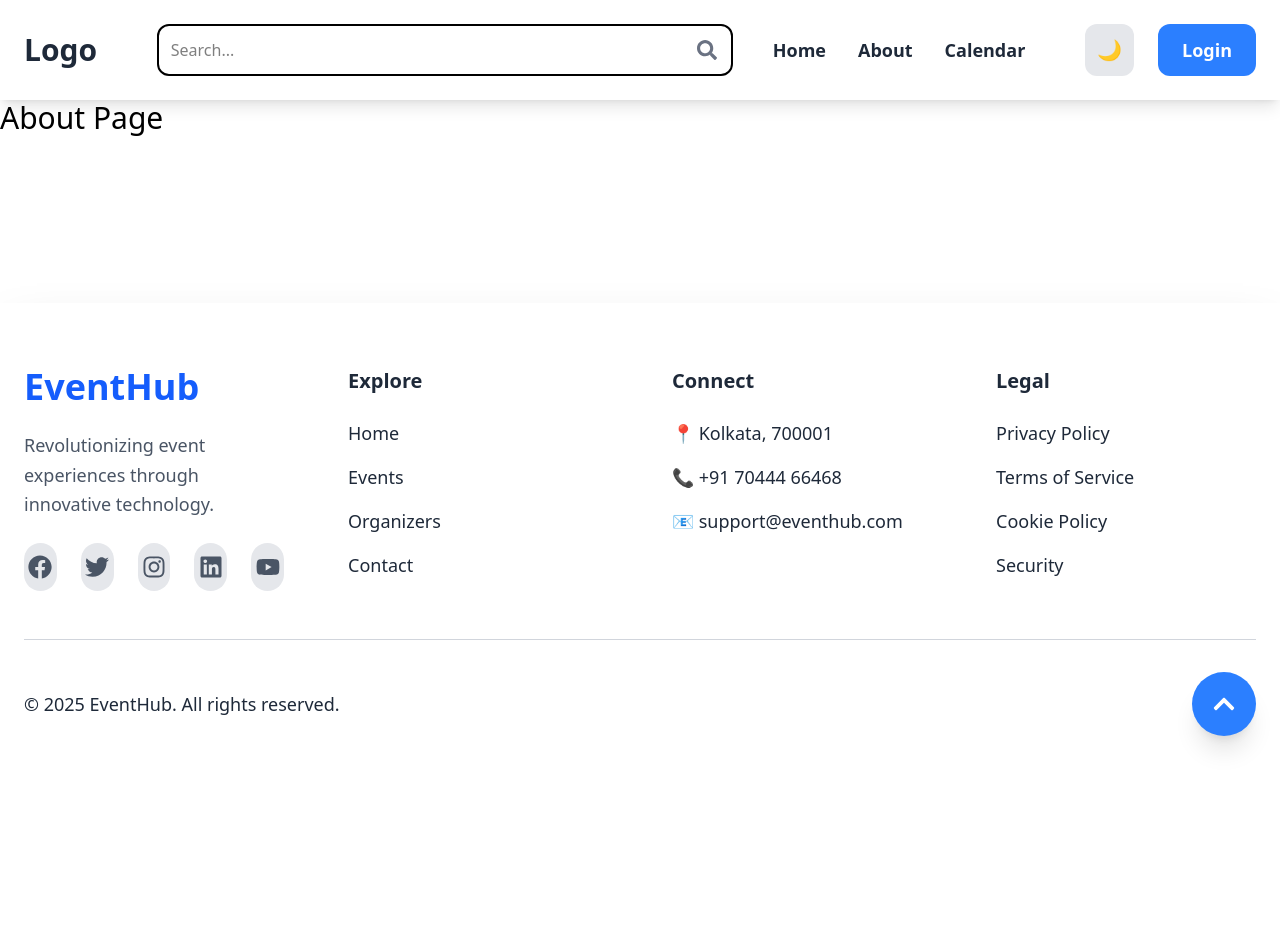
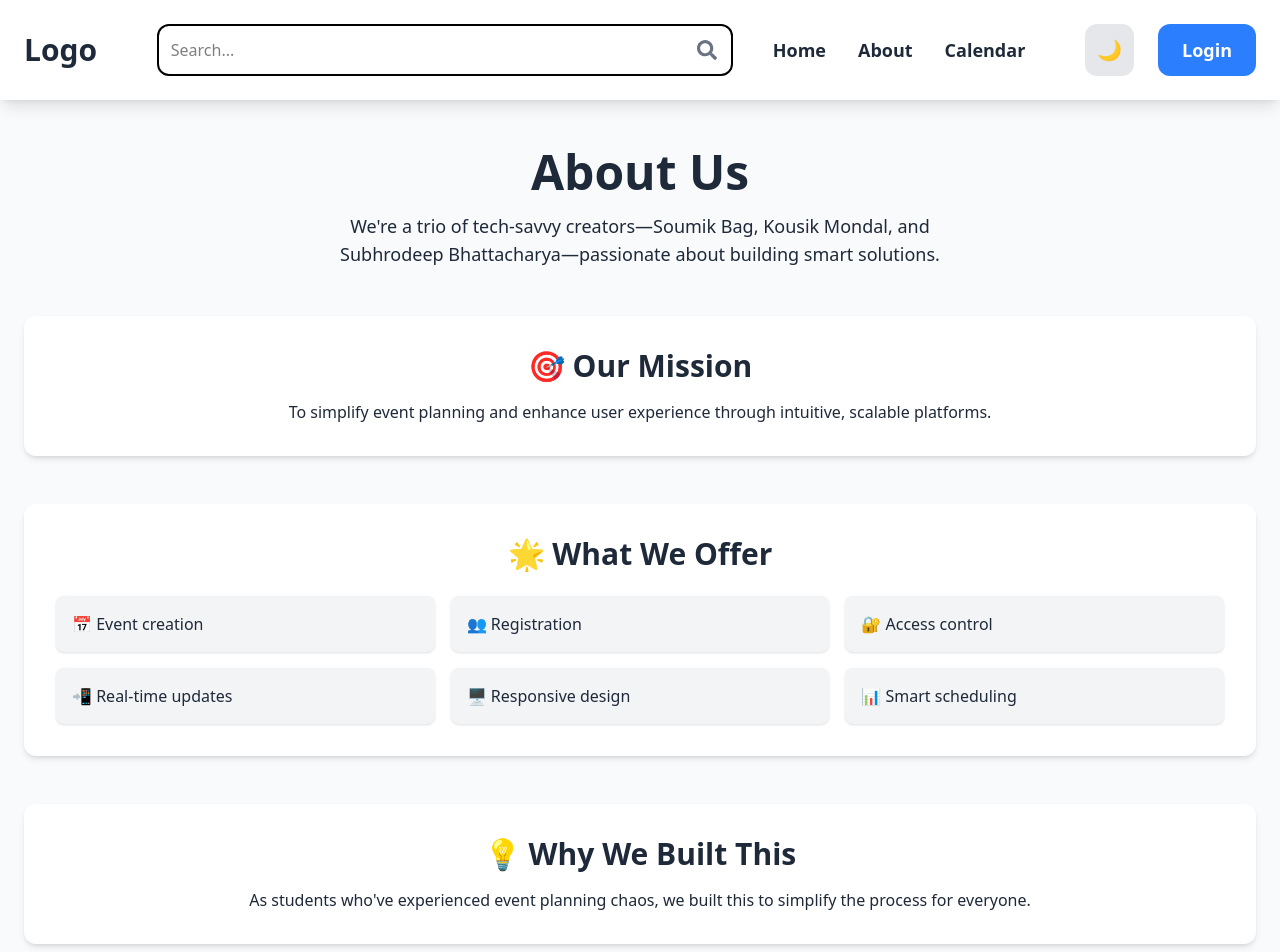
Before and after one commit to subhradeep09/Divertion-1.0, a React (Vite) app in the folder Frontend/: page /about in a window 1280 px wide. Shown: the top 952 px of the page. Before the commit the page ends 800 px from the top, so only its background shows below. Built offline with nearby package versions, Linux system fonts and the light colour scheme.

Commit message:
Created the about us page

```diff
--- a/Frontend/src/Components/UpcomingEventDetails.jsx
+++ b/Frontend/src/Components/UpcomingEventDetails.jsx
@@ -1,4 +1,4 @@
-import React, { useState, useEffect } from "react";
+import React, { useState } from "react";
 import { useLocation, Link } from "react-router-dom";
 import { useNavigate } from "react-router-dom";
 
@@ -7,8 +7,6 @@ const UpcomingEventDetails = () => {
   const navigate = useNavigate();
   const [activeTab, setActiveTab] = useState("overview");
   const [expandedFAQ, setExpandedFAQ] = useState(null); // Track which FAQ is expanded
-  const [loading, setLoading] = useState(true);
-  const [error, setError] = useState(null);
 
   const agenda = [
     {
@@ -67,29 +65,6 @@ const UpcomingEventDetails = () => {
   const toggleFAQ = (index) => {
     setExpandedFAQ(expandedFAQ === index ? null : index); // Toggle the expanded state
   };
-
-  // Simulate data fetching
-  useEffect(() => {
-    const fetchData = async () => {
-      try {
-        // Simulate an API call
-        await new Promise((resolve) => setTimeout(resolve, 1000));
-        setLoading(false);
-      } catch (err) {
-        setError("Failed to load event details.");
-        setLoading(false);
-      }
-    };
-    fetchData();
-  }, []);
-
-  if (loading) {
-    return <div className="text-center">Loading...</div>;
-  }
-
-  if (error) {
-    return <div className="text-center text-red-500">{error}</div>;
-  }
 
   // Countdown Timer
   const eventDate = new Date(event.date);
--- a/Frontend/src/Pages/About.jsx
+++ b/Frontend/src/Pages/About.jsx
@@ -1,2 +1,150 @@
-const About = () => <h1 className="text-3xl">About Page</h1>;
-export default About;
+import React, { useContext } from 'react';
+import { FaLinkedin, FaGithub, FaFacebook, FaInstagram } from 'react-icons/fa';
+import { ThemeContext } from '../Context/ThemeContext';
+
+const AboutUs = () => {
+  const { isDarkMode: isDark } = useContext(ThemeContext);
+
+  const cardClasses = "rounded-xl p-6 sm:p-8 shadow-md transition-colors duration-300";
+  const featureCardClasses = "p-4 rounded-lg shadow-sm transition-colors duration-300";
+
+  return (
+    <div className={`min-h-screen py-12 px-4 sm:px-6 ${
+      isDark ? 'dark bg-gray-900 text-gray-100' : 'bg-gray-50 text-gray-800'
+    }`}>
+
+      <div className="max-w-7xl mx-auto space-y-12">
+        {/* Header */}
+        <div className="text-center">
+          <h1 className="text-4xl sm:text-5xl font-bold mb-4">About Us</h1>
+          <p className="text-lg max-w-2xl mx-auto">
+            We're a trio of tech-savvy creators—Soumik Bag, Kousik Mondal, and Subhrodeep Bhattacharya—passionate about building smart solutions.
+          </p>
+        </div>
+
+        {/* Our Mission */}
+        <div className={`${cardClasses} ${isDark ? 'bg-gray-800' : 'bg-white'}`}>
+          <h2 className="text-2xl sm:text-3xl font-bold text-center mb-4">🎯 Our Mission</h2>
+          <p className="text-center">
+            To simplify event planning and enhance user experience through intuitive, scalable platforms.
+          </p>
+        </div>
+
+        {/* What We Offer */}
+        <div className={`${cardClasses} ${isDark ? 'bg-gray-800' : 'bg-white'}`}>
+          <h2 className="text-2xl sm:text-3xl font-bold text-center mb-6">🌟 What We Offer</h2>
+          <div className="grid grid-cols-1 sm:grid-cols-2 md:grid-cols-3 gap-4">
+            {[
+              '📅 Event creation',
+              '👥 Registration',
+              '🔐 Access control',
+              '📲 Real-time updates',
+              '🖥️ Responsive design',
+              '📊 Smart scheduling'
+            ].map((item, idx) => (
+              <div
+                key={idx}
+                className={`${featureCardClasses} ${
+                  isDark ? 'bg-gray-700 hover:bg-gray-600' : 'bg-gray-100 hover:bg-gray-200'
+                }`}
+              >
+                {item}
+              </div>
+            ))}
+          </div>
+        </div>
+
+        {/* Why We Built This */}
+        <div className={`${cardClasses} ${isDark ? 'bg-gray-800' : 'bg-white'}`}>
+          <h2 className="text-2xl sm:text-3xl font-bold text-center mb-4">💡 Why We Built This</h2>
+          <p className="text-center">
+            As students who've experienced event planning chaos, we built this to simplify the process for everyone.
+          </p>
+        </div>
+
+        {/* Meet the Team */}
+        <div>
+          <h2 className="text-2xl sm:text-3xl font-bold text-center mb-8">👨‍💻 Meet the Team</h2>
+          <div className="grid grid-cols-1 md:grid-cols-3 gap-6">
+            {[
+              {
+                name: "Soumik Bag",
+                title: "MERN Stack Developer",
+                bio: "Creates intuitive user experiences and explores new technologies.",
+                image: "https://via.placeholder.com/150",
+                social: {
+                  linkedin: "#",
+                  github: "#",
+                  facebook: "#",
+                  instagram: "#",
+                },
+              },
+              {
+                name: "Kousik Mondal",
+                title: "Backend Developer",
+                bio: "Builds robust systems and ensures data integrity.",
+                image: "https://via.placeholder.com/150",
+                social: {
+                  linkedin: "#",
+                  github: "#",
+                  facebook: "#",
+                  instagram: "#",
+                },
+              },
+              {
+                name: "Subhrodeep Bhattacharya",
+                title: "Frontend Developer",
+                bio: "Focuses on seamless interfaces and problem-solving.",
+                image: "https://via.placeholder.com/150",
+                social: {
+                  linkedin: "#",
+                  github: "#",
+                  facebook: "#",
+                  instagram: "#",
+                },
+              }
+            ].map((member, index) => (
+              <div
+                key={index}
+                className={`${cardClasses} ${isDark ? 'bg-gray-800' : 'bg-white'} hover:scale-[1.02] transition-transform duration-300`}
+              >
+                <img
+                  src={member.image}
+                  alt={member.name}
+                  className="w-32 h-32 rounded-full mx-auto mb-4 border-4 border-gray-200 dark:border-gray-600"
+                />
+                <h3 className="text-xl font-semibold mb-1">{member.name}</h3>
+                <p className={`text-sm italic ${isDark ? 'text-gray-300' : 'text-gray-600'}`}>{member.title}</p>
+                <p className="mt-2 text-sm">{member.bio}</p>
+                <div className="mt-4 flex justify-center space-x-4">
+                  <a href={member.social.linkedin} className="text-gray-600 hover:text-blue-600 dark:text-gray-300 dark:hover:text-blue-400">
+                    <FaLinkedin size={20} />
+                  </a>
+                  <a href={member.social.github} className="text-gray-600 hover:text-gray-800 dark:text-gray-300 dark:hover:text-white">
+                    <FaGithub size={20} />
+                  </a>
+                  <a href={member.social.facebook} className="text-gray-600 hover:text-blue-700 dark:text-gray-300 dark:hover:text-blue-400">
+                    <FaFacebook size={20} />
+                  </a>
+                  <a href={member.social.instagram} className="text-gray-600 hover:text-pink-600 dark:text-gray-300 dark:hover:text-pink-400">
+                    <FaInstagram size={20} />
+                  </a>
+                </div>
+              </div>
+            ))}
+          </div>
+        </div>
+
+        {/* Our Vision */}
+        <div className={`${cardClasses} ${isDark ? 'bg-gray-800' : 'bg-white'} text-center`}>
+          <h2 className="text-2xl sm:text-3xl font-bold mb-4">🚀 Our Vision</h2>
+          <p>
+            We envision platforms where every event is organized with ease, powered by technology.
+          </p>
+        </div>
+      </div>
+    </div>
+  );
+};
+
+export default AboutUs;
```
